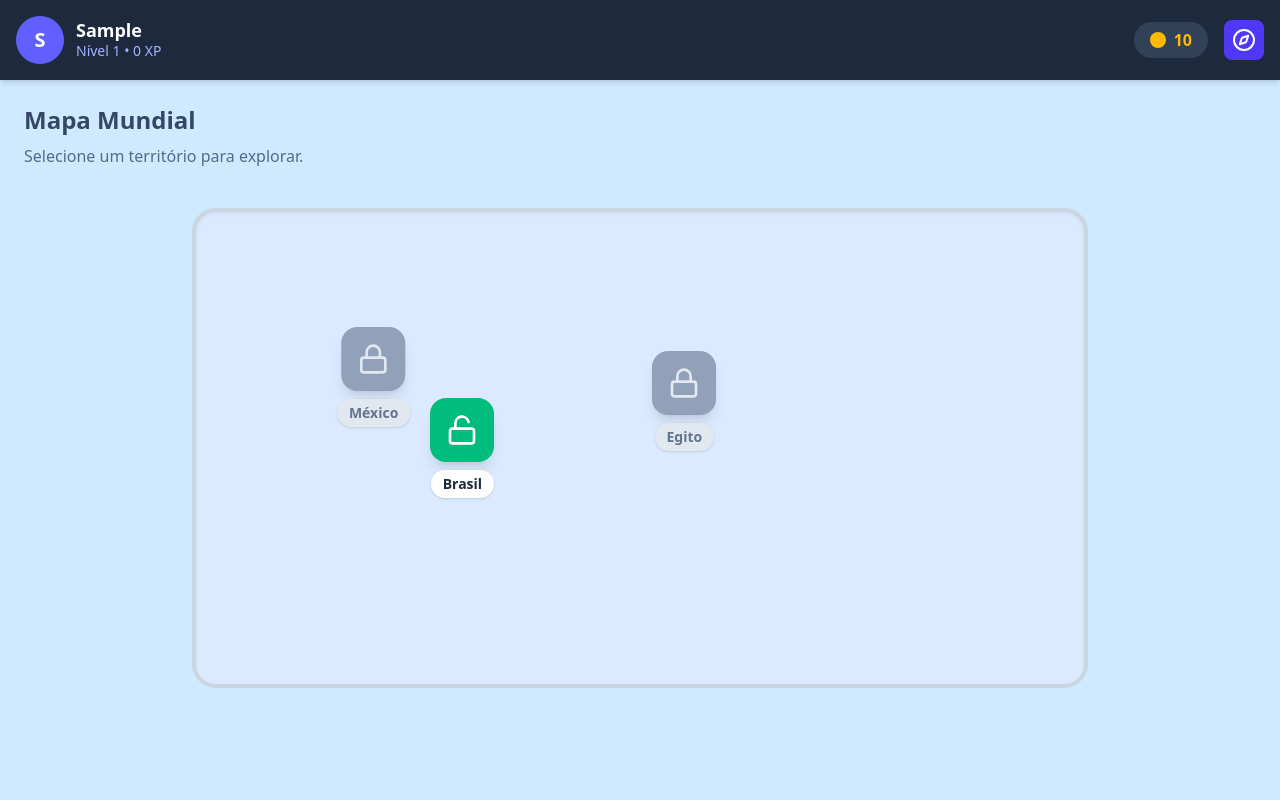
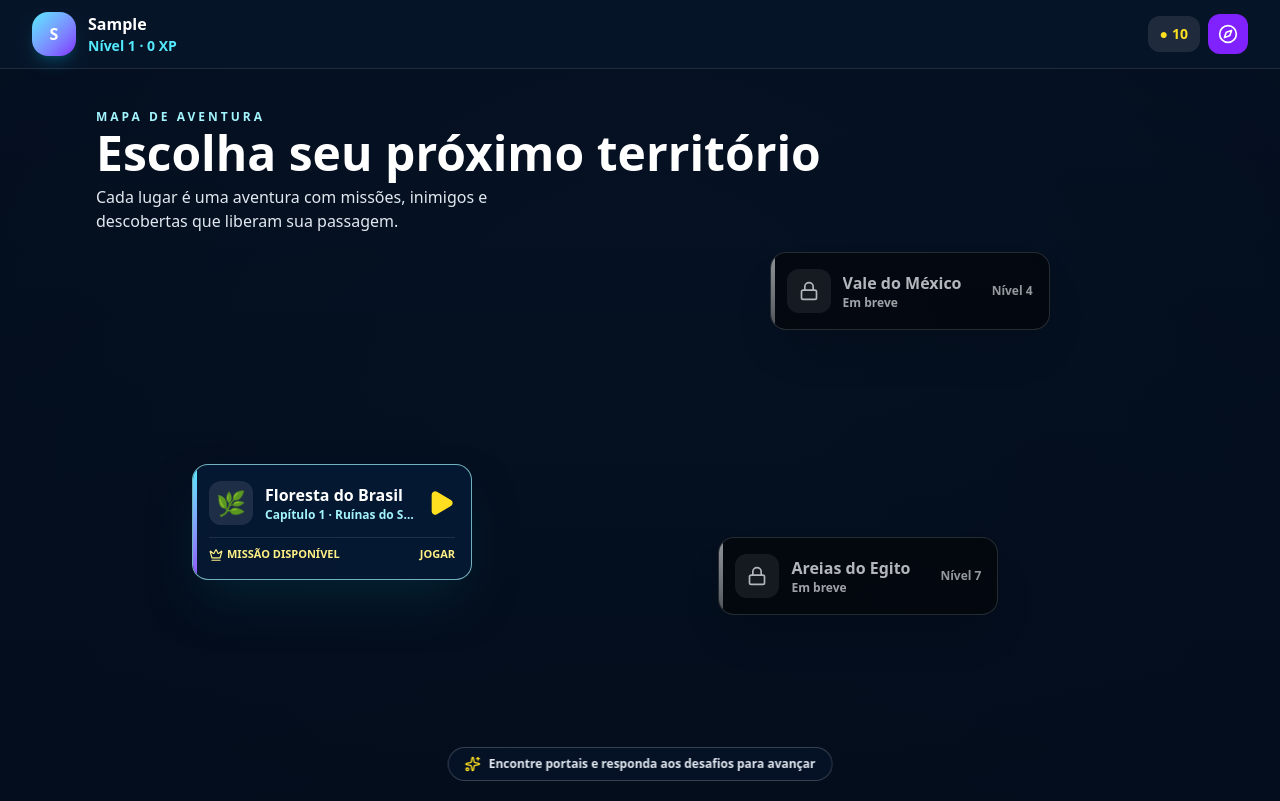
Before and after one commit to CMOURASIGA/terravox, a React (Vite) app: page / in a window 1280 px wide. Both pictures are taken after typing "Sample" into the empty fields and a click on the button "Entrar no Mundo". Built offline with nearby package versions, Linux system fonts and the light colour scheme.

Commit message:
feat: cria ambientação de aventura para Terravox

```diff
--- /dev/null
+++ b/src/assets.d.ts
@@ -0,0 +1,4 @@
+declare module '*.png' {
+  const source: string;
+  export default source;
+}
--- a/src/components/BattleScreen.tsx
+++ b/src/components/BattleScreen.tsx
@@ -2,6 +2,7 @@ import { useEffect, useMemo, useState } from 'react';
 import { ArrowLeft, Crosshair, Heart, Move, Sparkles, Swords } from 'lucide-react';
 import { Arena3D } from './Arena3D';
 import { PlayerProfile } from '../types';
+import brazilWorld from '../assets/brazil-adventure-world.png';
 
 interface BattleScreenProps { territoryId: string; profile: PlayerProfile; onWin: (xp: number, coins: number) => void; onLeave: () => void; }
 
@@ -60,7 +61,7 @@ export function BattleScreen({ territoryId, profile, onWin, onLeave }: BattleScr
   };
 
   return (
-    <main className="relative h-screen overflow-hidden bg-[#07152d] text-white select-none">
+    <main className="relative h-screen overflow-hidden bg-[#07152d] text-white select-none" style={{ backgroundImage: `linear-gradient(180deg, rgba(4,14,34,.35), rgba(4,14,34,.6)), url(${brazilWorld})`, backgroundSize: 'cover', backgroundPosition: 'center' }}>
       <Arena3D playerPosition={position} gateOpen={gateOpen} bossDefeated={bossHp === 0} onAttack={attack} onNavigate={navigateTo} />
       <header className="absolute inset-x-0 top-0 z-10 flex items-center justify-between bg-gradient-to-b from-[#07152d]/95 to-transparent p-4 md:p-6">
         <button onClick={onLeave} className="rounded-xl border border-white/20 bg-slate-950/60 px-3 py-2 text-sm font-black backdrop-blur hover:bg-slate-800"><ArrowLeft className="mr-1 inline h-4 w-4" /> Sair</button>
--- a/src/components/MapScreen.tsx
+++ b/src/components/MapScreen.tsx
@@ -1,83 +1,38 @@
 import React from 'react';
 import { PlayerProfile } from '../types';
-import { Map, Lock, Unlock, Compass } from 'lucide-react';
+import { Compass, Crown, Lock, MapPin, Play, Sparkles } from 'lucide-react';
+import brazilWorld from '../assets/brazil-adventure-world.png';
 
-interface MapScreenProps {
-  profile: PlayerProfile;
-  onSelectTerritory: (territoryId: string) => void;
-  onOpenPassport: () => void;
-}
+interface MapScreenProps { profile: PlayerProfile; onSelectTerritory: (territoryId: string) => void; onOpenPassport: () => void; }
 
 const TERRITORIES = [
-  { id: 'brasil', name: 'Brasil', isBase: true, position: { top: '50%', left: '30%' } },
-  { id: 'mexico', name: 'México', isBase: false, position: { top: '35%', left: '20%' } },
-  { id: 'egito', name: 'Egito', isBase: false, position: { top: '40%', left: '55%' } },
+  { id: 'brasil', name: 'Floresta do Brasil', subtitle: 'Capítulo 1 · Ruínas do Saber', emoji: '🌿', level: 'Nível 2', position: 'left-[8%] top-[56%] sm:left-[15%] sm:top-[54%]' },
+  { id: 'mexico', name: 'Vale do México', subtitle: 'Em breve', emoji: '🌵', level: 'Nível 4', position: 'right-[7%] top-[22%] sm:right-[18%] sm:top-[25%]' },
+  { id: 'egito', name: 'Areias do Egito', subtitle: 'Em breve', emoji: '🏺', level: 'Nível 7', position: 'right-[8%] top-[67%] sm:right-[22%] sm:top-[64%]' },
 ];
 
 export function MapScreen({ profile, onSelectTerritory, onOpenPassport }: MapScreenProps) {
   return (
-    <div className="relative w-full h-full min-h-screen bg-sky-100 overflow-hidden flex flex-col">
-      {/* Header */}
-      <div className="bg-slate-800 text-white p-4 shadow-md flex justify-between items-center z-10">
-        <div className="flex items-center gap-3">
-          <div className="w-12 h-12 bg-indigo-500 rounded-full flex items-center justify-center font-bold text-xl">
-            {profile.name.charAt(0).toUpperCase()}
-          </div>
-          <div>
-            <h1 className="font-bold text-lg leading-tight">{profile.name}</h1>
-            <p className="text-indigo-300 text-sm font-medium">Nível {profile.level} • {profile.xp} XP</p>
-          </div>
-        </div>
-        <div className="flex gap-4 items-center">
-          <div className="bg-slate-700 px-4 py-1.5 rounded-full flex gap-2 items-center text-amber-400 font-bold">
-             <span className="w-4 h-4 bg-amber-400 rounded-full inline-block"></span>
-             {profile.coins}
-          </div>
-          <button
-            onClick={onOpenPassport}
-            className="p-2 bg-indigo-600 hover:bg-indigo-500 rounded-lg transition"
-          >
-            <Compass size={24} />
-          </button>
-        </div>
-      </div>
-
-      {/* Map Area */}
-      <div className="flex-1 relative">
-        {/* Simple mock map background */}
-        <div className="absolute inset-0 bg-blue-300 opacity-20"></div>
-
-        <div className="p-6">
-          <h2 className="text-2xl font-bold text-slate-800 mb-2">Mapa Mundial</h2>
-          <p className="text-slate-600">Selecione um território para explorar.</p>
-        </div>
-
-        {/* Territories */}
-        <div className="relative w-full h-[60vh] max-w-4xl mx-auto border-4 border-slate-300 rounded-3xl bg-blue-100 overflow-hidden shadow-inner mt-4">
-           {TERRITORIES.map(t => {
-             const isUnlocked = t.isBase || profile.unlockedTerritories.includes(t.id);
-             return (
-               <button
-                 key={t.id}
-                 onClick={() => onSelectTerritory(t.id)}
-                 className={`absolute transform -translate-x-1/2 -translate-y-1/2 flex flex-col items-center group transition-transform hover:scale-110`}
-                 style={{ top: t.position.top, left: t.position.left }}
-               >
-                 <div className={`w-16 h-16 rounded-2xl flex items-center justify-center shadow-lg mb-2 ${
-                   isUnlocked ? 'bg-emerald-500 text-white' : 'bg-slate-400 text-slate-200'
-                 }`}>
-                   {isUnlocked ? <Unlock size={32} /> : <Lock size={32} />}
-                 </div>
-                 <span className={`font-bold px-3 py-1 rounded-full text-sm shadow-sm ${
-                   isUnlocked ? 'bg-white text-slate-800' : 'bg-slate-200 text-slate-500'
-                 }`}>
-                   {t.name}
-                 </span>
-               </button>
-             )
-           })}
-        </div>
-      </div>
-    </div>
+    <main className="min-h-screen overflow-hidden bg-[#071528] text-white">
+      <header className="relative z-20 flex items-center justify-between border-b border-white/10 bg-[#071528]/90 px-4 py-3 backdrop-blur md:px-8">
+        <div className="flex min-w-0 items-center gap-3"><div className="grid h-11 w-11 shrink-0 place-items-center rounded-2xl bg-gradient-to-br from-cyan-300 to-violet-600 font-black shadow-lg shadow-cyan-500/20">{profile.name.charAt(0).toUpperCase()}</div><div className="min-w-0"><h1 className="truncate font-black">{profile.name}</h1><p className="text-sm font-bold text-cyan-300">Nível {profile.level} · {profile.xp} XP</p></div></div>
+        <div className="flex items-center gap-2"><div className="rounded-xl bg-white/10 px-3 py-2 text-sm font-black text-yellow-300"><span className="mr-1">●</span>{profile.coins}</div><button onClick={onOpenPassport} aria-label="Abrir passaporte" className="grid h-10 w-10 place-items-center rounded-xl bg-violet-600 hover:bg-violet-500"><Compass className="h-5 w-5" /></button></div>
+      </header>
+      <section className="relative min-h-[calc(100vh-68px)] overflow-hidden" style={{ backgroundImage: `linear-gradient(180deg, rgba(2,10,23,.25), rgba(2,10,23,.72)), url(${brazilWorld})`, backgroundSize: 'cover', backgroundPosition: 'center' }}>
+        <div className="absolute inset-0 bg-[radial-gradient(circle_at_center,transparent_20%,rgba(3,12,29,.55)_100%)]" />
+        <div className="relative z-10 mx-auto max-w-6xl px-5 pt-7 sm:px-8 sm:pt-10"><p className="text-xs font-black tracking-[.25em] text-cyan-200">MAPA DE AVENTURA</p><h2 className="mt-1 text-3xl font-black sm:text-5xl">Escolha seu próximo território</h2><p className="mt-2 max-w-md text-sm font-medium text-slate-200 sm:text-base">Cada lugar é uma aventura com missões, inimigos e descobertas que liberam sua passagem.</p></div>
+        {TERRITORIES.map((territory) => {
+          const unlocked = profile.unlockedTerritories.includes(territory.id);
+          return <button key={territory.id} disabled={!unlocked} onClick={() => onSelectTerritory(territory.id)} className={`absolute z-10 w-[min(68vw,280px)] text-left transition duration-300 ${territory.position} ${unlocked ? 'group hover:-translate-y-2' : 'cursor-not-allowed opacity-70'}`}>
+            <div className={`relative overflow-hidden rounded-2xl border p-3 shadow-2xl backdrop-blur-md sm:p-4 ${unlocked ? 'border-cyan-200/70 bg-[#071b35]/85 shadow-cyan-950/60' : 'border-white/20 bg-slate-950/80 grayscale'}`}>
+              <div className="absolute inset-y-0 left-0 w-1 bg-gradient-to-b from-cyan-300 to-violet-500" />
+              <div className="flex items-center gap-3"><div className="grid h-11 w-11 shrink-0 place-items-center rounded-xl bg-white/10 text-2xl">{unlocked ? territory.emoji : <Lock className="h-5 w-5" />}</div><div className="min-w-0 flex-1"><p className="truncate text-base font-black">{territory.name}</p><p className="truncate text-xs font-bold text-cyan-200">{territory.subtitle}</p></div>{unlocked ? <Play className="h-7 w-7 shrink-0 fill-yellow-300 text-yellow-300" /> : <span className="text-xs font-black text-slate-300">{territory.level}</span>}</div>
+              {unlocked && <div className="mt-3 flex items-center justify-between border-t border-white/10 pt-2 text-[11px] font-black text-yellow-200"><span><Crown className="mr-1 inline h-3.5 w-3.5" />MISSÃO DISPONÍVEL</span><span className="group-hover:text-cyan-200">JOGAR</span></div>}
+            </div>
+          </button>;
+        })}
+        <div className="absolute bottom-5 left-1/2 z-10 flex -translate-x-1/2 items-center gap-2 rounded-full border border-white/20 bg-[#071528]/80 px-4 py-2 text-xs font-bold text-slate-200 backdrop-blur"><Sparkles className="h-4 w-4 text-yellow-300" /> Encontre portais e responda aos desafios para avançar</div>
+      </section>
+    </main>
   );
 }
```
Also changed, not shown: src/components/Arena3D.tsx (+3 -6 lines), src/assets/brazil-adventure-world.png (added).
